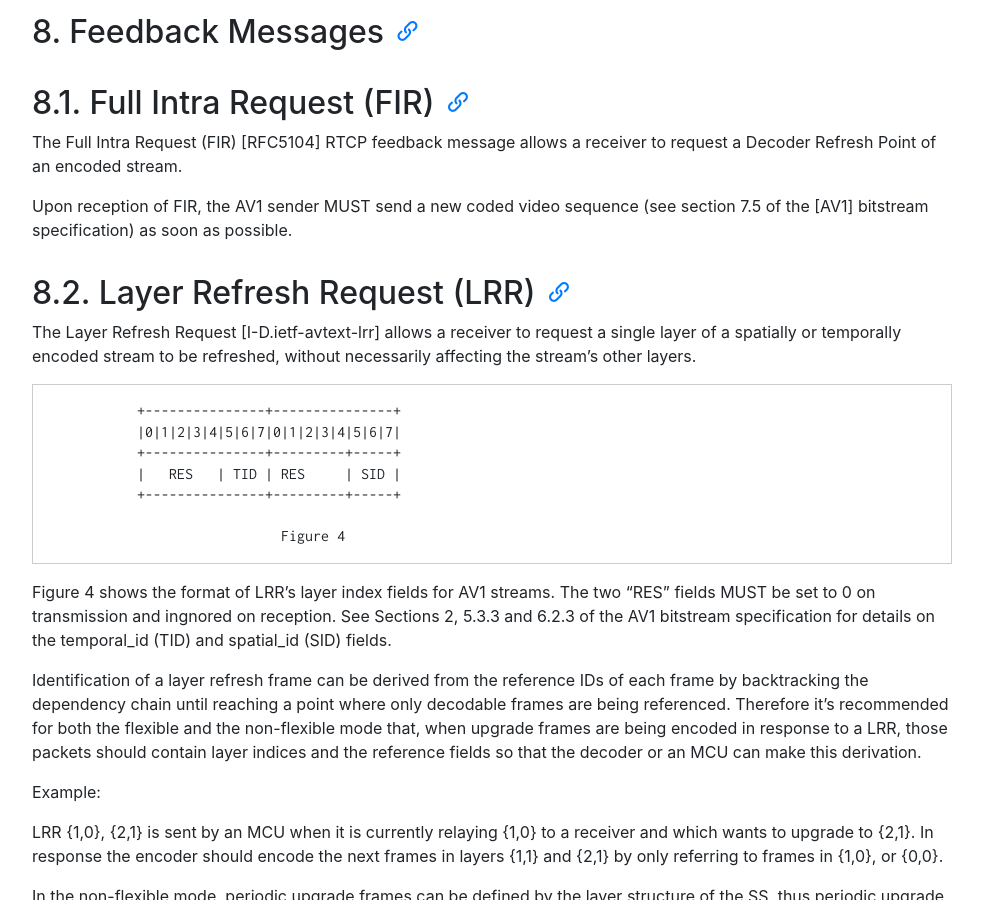
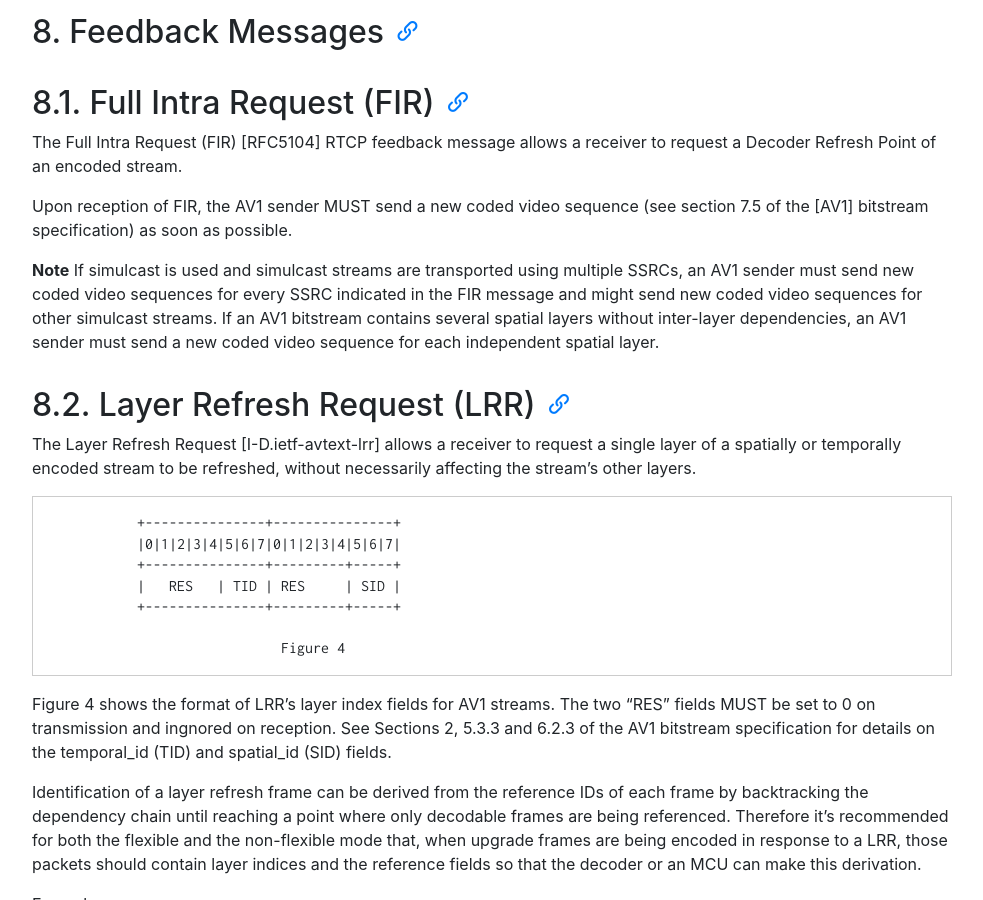
Before and after one commit to AOMediaCodec/av1-rtp-spec, a Jekyll site: the page built from index.md, in a window 1280 px wide and 900 px high, scrolled down 12718 px. Shown: the whole window, without its empty margins (53-1036 px from the left). Built offline with Jekyll 4.4.1, drawn with Linux system fonts in a browser that asks for light colours; nearby versions of some CDN libraries.

Commit message:
Update av1-rtp-spec.md
Add simulcast note to the FIR section

```diff
--- a/av1-rtp-spec.md
+++ b/av1-rtp-spec.md
@@ -550,6 +550,13 @@ Answer SDP:
    Upon reception of FIR, the AV1 sender MUST send a new coded video sequence
    (see section 7.5 of the [AV1] bitstream specification) as soon as possible.
 
+   **Note** If simulcast is used and simulcast streams are transported using multiple SSRCs,
+   an AV1 sender must send new coded video sequences for every SSRC indicated in the FIR message
+   and might send new coded video sequences for other simulcast streams. If an AV1 bitstream
+   contains several spatial layers without inter-layer dependencies, an AV1 sender must send
+   a new coded video sequence for each independent spatial layer.
+
+
 ## 8.2.  Layer Refresh Request (LRR)
 
    The Layer Refresh Request [I-D.ietf-avtext-lrr] allows a receiver to
```
